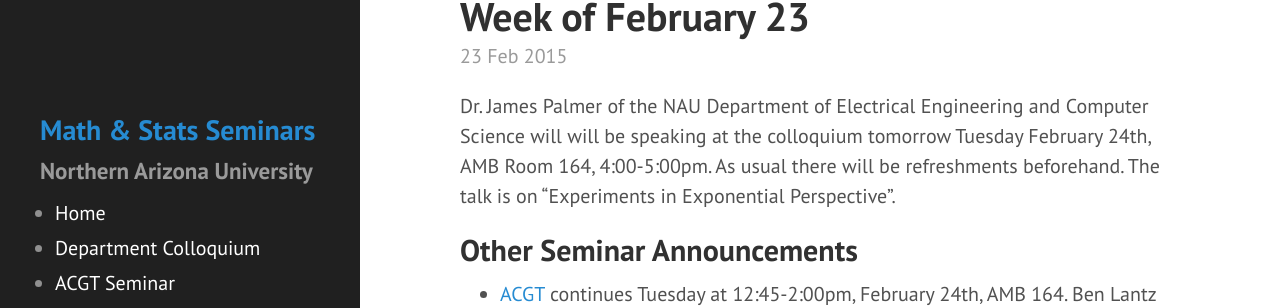
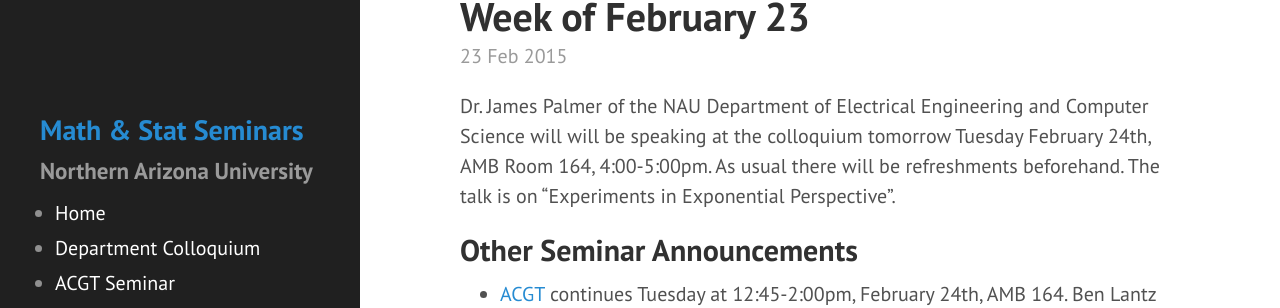
Before and after one commit to NAUMathStat/seminars-gh-pages, a Jekyll site: the page built from index.html, in a window 1280 px wide. Shown: the part 239-547 px from the top of the page. Built offline with Jekyll 4.4.1, drawn with Linux system fonts in a browser that asks for light colours; Markdown is read by kramdown in place of the engine named in the settings; formulas are drawn with MathJax 3; the list of posts is cut into pages by our own code.

Commit message:
Update _config.yml

```diff
--- a/_config.yml
+++ b/_config.yml
@@ -13,7 +13,7 @@ relative_permalinks: true
 # Setup
 title:               Mathematics & Statistics Seminars
 tagline:             'Northern Arizona University'
-description:         'Math & Stats Seminars'
+description:         'Math & Stat Seminars'
 url:                 'http://NAUMathStat.github.io'
 baseurl:             '/seminars'
 paginate:            10
```
